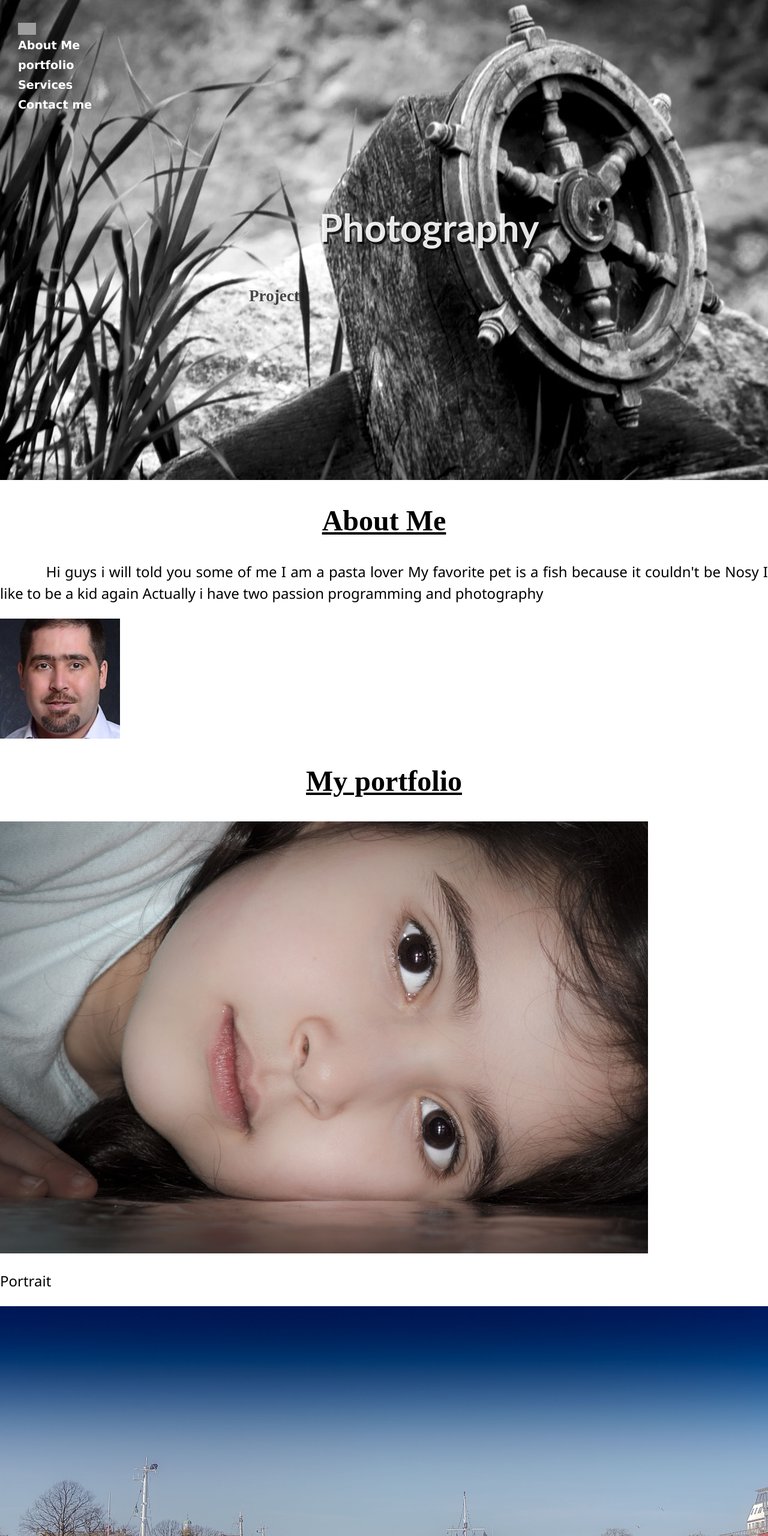
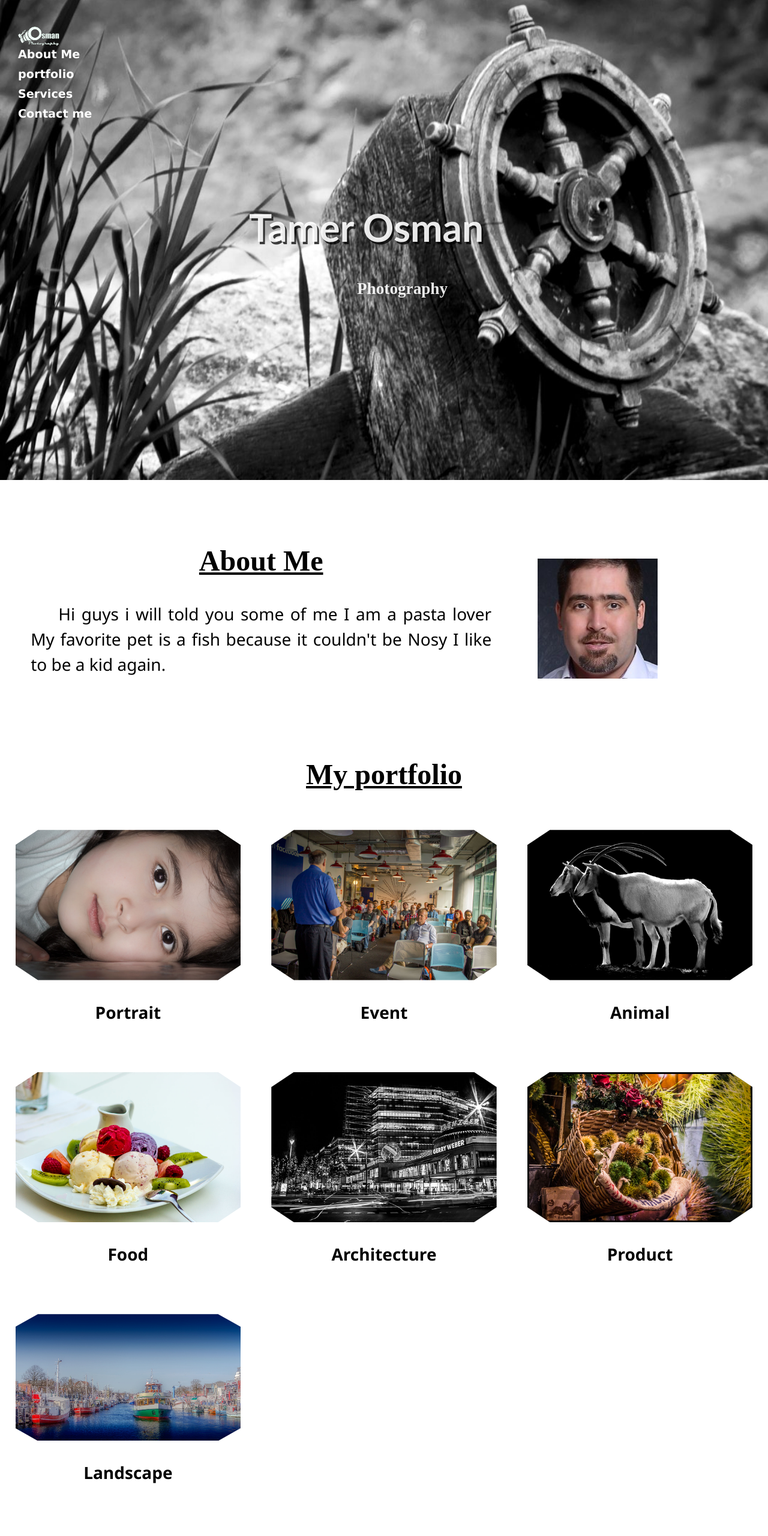
Before and after one commit to tamer4osman/photography, a plain HTML site: page index.html in a window 1280 px wide. Shown: the top 2560 px of the page at 60% size. Drawn offline with Linux system fonts and the light colour scheme; grey boxes are pictures that could not be loaded.

Commit message:
finsh styling

```diff
--- a/index.html
+++ b/index.html
@@ -21,24 +21,24 @@
         </nav>
         <div class="face">
             <div class="content">
-                <h1>Photography</h1>
-                <h6>Project</h6>
+                <h1>Tamer Osman</h1>
+                <h6>Photography</h6>
             </div>
         </div>
     </header>
-    <div class="Splitter"></div>
+    <div class="splitter"></div>
     <a name="about">
         <section class="about">
             <div class="leftSide">
                 <h2>About Me</h2>
                 <p>Hi guys i will told you some of me I am a pasta lover My favorite pet is a fish because it couldn't be Nosy
-                    I like to be a kid again Actually i have two passion programming and photography</p>
+                    I like to be a kid again.</p>
             </div>
             <div class="rightSide">
                 <img src="img/me.jpg" alt="me">
             </div>
         </section>
-        <div class="Splitter"></div>
+        <div class="splitter"></div>
         <a name="portfolio">
             <section class="portfolio">
                 <h2>My portfolio</h2>
@@ -48,8 +48,8 @@
                         <p>Portrait</p>
                     </div>
                     <div class="image-box">
-                        <a href="img/landscape.jpg" target="_blank"><img src="img/landscape.jpg" alt="landscape"></a>
-                        <p>Landscape</p>
+                        <a href="img/event.jpg" target="_blank"><img src="img/event.jpg" alt="Event"></a>
+                        <p>Event</p>
                     </div>
                     <div class="image-box">
                         <a href="img/animal.jpg" target="_blank"><img src="img/animal.jpg" alt="animal"></a>
@@ -67,38 +67,37 @@
                         <a href="img/product.jpg" target="_blank"><img src="img/product.jpg" alt="product"></a>
                         <p>Product</p>
                     </div>
+                    <div class="image-box">
+                        <a href="img/landscape.jpg" target="_blank"><img src="img/landscape.jpg" alt="landscape"></a>
+                        <p>Landscape</p>
+                    </div>
                 </div>
             </section>
-            <div class="Splitter"></div>
+            <div class="splitter"></div>
             <a name="services">
                 <section class="services">
                     <div class="leftSide">
                         <h2>My Services</h2>
-                        <p>Actually i have two passion programming and photography You could visit my account in instagram
-                            Tamer Osman photography Or you can go to my Linkedin account to know about what am done as a Programmer</p>
+                        <p>Actually, i have two passion programming and photography You could visit my account in Instagram Tamer Osman photography Or you can go to my Linkedin account to know about what am done as a Programmer</p>
                     </div>
                     <div class="rightSide">
-                        <p>Wedding <br class="break"> Social events <br class="break"> Portrait <br class="break">Baby <br class="break">family <br class="break">Food <br class="break">Product<br class="break">Animals</p>
+                        <p>Social events <br class="break"> Portrait <br class="break">Baby <br class="break">Family
+                            <br class="break">Food <br class="break">Product<br class="break">Animals<br class="break">Landscape<br class="break">Architecture</p>
                     </div>
                 </section>
-                <div class="Splitter"></div>
+                <div class="splitter"></div>
                 <a name="contact">
-                    <section class="slide">
-                        <div class="slideImage">
-
-                        </div>
-                    </section>
                     <section class="contact">
                         <h2>Contact Me</h2>
                         <p>Tamer Osman <br class="break">017626493819 <br class="break"><a href="mialto:tamer4osman@gmail.com">tamer4osman@gmail.com</a></p>
                     </section>
-                    <div class="Splitter"></div>
+                    <div class="splitter"></div>
                     <footer class="socialLink">
-                        <p><a href="https://www.linkedin.com/in/tamer-osman-a20221a1/">Linkedin</a> <br class="break"><a href="https://www.xing.com/profile/Tamer_Osman/">Xing</a> <br class="break"><a href="https://github.com/tamer4osman">Github </a><br class="break"><a href="http://www.imgrum.org/user/tamer_osman_photography/2159560342">Instagram</a></p>
+                        <p><a href="https://www.linkedin.com/in/tamer-osman-a20221a1/">Linkedin</a> <br class="break"><a href="https://www.xing.com/profile/Tamer_Osman/">Xing</a> <br class="break"><a href="https://github.com/tamer4osman">Github</a> <br class="break"><a href="http://www.imgrum.org/user/tamer_osman_photography/2159560342">Instagram</a></p>
                     </footer>
-                    <div class="Splitter"></div>
+                    <div class="splitter"></div>
                     <footer class="rights">
-                        <p>&copy; Tamer Osman</p>
+                        <p>&copy; Tamer Osman 2017</p>
                     </footer>
 </body>
 
--- a/style.css
+++ b/style.css
@@ -18,7 +18,7 @@ h2{
 p{
     font-family: 'Segoe UI', Tahoma, Geneva, Verdana, sans-serif;
     color:rgba(0, 0, 0, 1);
-    font-size: 150%;
+    font-size: 175%;
     line-height: 150%;
     text-align: justify;
     font-weight: 300;
@@ -32,6 +32,11 @@ img{
     height: auto;
 }
 
+.splitter{
+    clear: both;
+    height: 2%;
+}
+
 /*---- intro element---*/
 
 .intro{
@@ -40,6 +45,7 @@ img{
     margin: auto;
     background: url("img/face.jpg") no-repeat 50% 50%;
     background-size: cover;
+    background-position: center;
     display: table;
     margin: 0;
 }
@@ -59,15 +65,16 @@ img{
     font-weight: 900;
     color: rgba(255, 2550, 255, .9);
     text-shadow: 3px 4px rgba(0, 0, 0, .75);
-    text-align: center;
-    padding: 2%;
+    text-align: left;
+    padding-left: 0;
 }
 .content h6{
-    color: rgba(0, 0, 0, .7);
+    color: rgba(255, 255, 255, .9);
     max-width: 600px;
     margin: auto;
     font-size: 170%;
     line-height: 1.6;
+    padding: 0 0 0px 30%;
 }
 
 /*----- Nav element---*/
@@ -107,7 +114,7 @@ nav ul, nav:active ul{
     width: 20%;
     z-index: 1000;
     left: 25px;
-    top: 35px;
+    top: 50px;
 }
 
 nav li{
@@ -122,11 +129,68 @@ nav:hover ul{
 }
 
 #menuIcon{
-    width: 30px;
-    height: 20px;
-    background: url(https://cdn4.iconfinder.com/data/icons/wirecons-free-vector-icons/32/menu-alt-512.png) center;
+    width: 70px;
+    height: 40px;
+    background: url("img/logo.jpg") center;
+    background-size: cover;
+    mix-blend-mode: lighten;
     display: inline-block;
     margin: 30px 0 0 30px;
 }
 
 /*----end of nav bar----*/
+
+.leftSide{
+    width: 60%;
+    float: left;
+    margin: 4% 0 4% 4%;
+}
+
+.rightSide{
+    width: 30%;
+    float: right;
+    margin: 4% 0 4% 4%;
+    padding-top: 5%;
+}
+
+.image-box{
+    width: 29.33333%;
+    padding: 2%;
+    float: left;
+}
+
+.image-box img{
+    clip-path: polygon(10% 0, 90% 0, 100% 10%, 100% 90%, 90% 100%, 10% 100%, 0 90%, 0 10%)
+}
+
+
+.image-box img:hover{
+    opacity: .7;
+}
+
+.image-box p{
+    text-align: center;
+    font-weight: bold;
+}
+
+.rightSide p{
+    text-align: center;
+    letter-spacing: 5px;
+}
+
+.contact p , footer p{
+    letter-spacing: 5px;
+    text-align: center;
+}
+
+.contact a , footer a{
+    color: #000;
+}
+
+footer .break , .contact .break{
+    display: none;
+}
+
+.rights{
+    background-color: #c2c2c2;
+}
```
Also changed, not shown: img/event.jpg (added), img/logo.jpg (added), img/menu.png (added).
